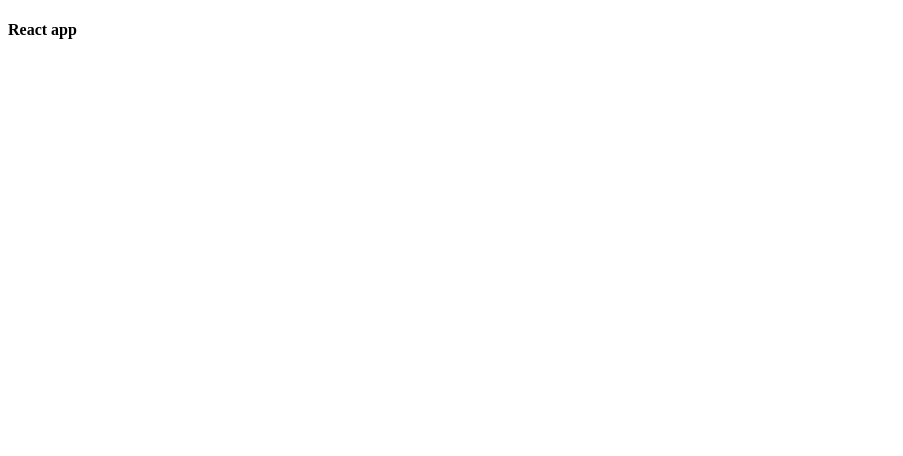
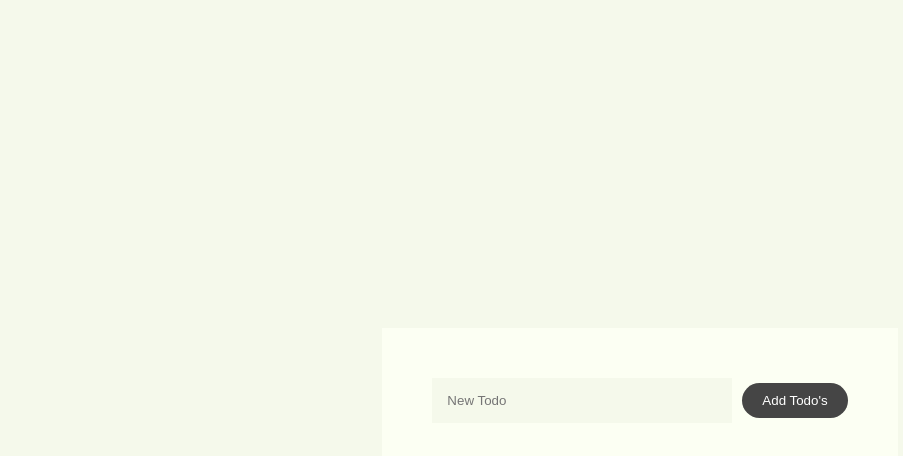
Before and after one commit to Gnanesh5/react_ecommerce-sample-projects, a React (Create React App) app: page / in a window 1280 px wide. Shown: the top 456 px of the page, without its empty margins (0-903 px from the left). Built offline with nearby package versions, Linux system fonts and the light colour scheme.

Commit message:
counter and todo list projects

```diff
--- a/package.json
+++ b/package.json
@@ -6,8 +6,11 @@
     "@testing-library/jest-dom": "^5.17.0",
     "@testing-library/react": "^13.4.0",
     "@testing-library/user-event": "^13.5.0",
+    "bootstrap": "^5.3.2",
     "react": "^18.2.0",
+    "react-bootstrap": "^2.10.0",
     "react-dom": "^18.2.0",
+    "react-icons": "^5.0.1",
     "react-scripts": "5.0.1",
     "web-vitals": "^2.1.4"
   },
--- a/src/App.js
+++ b/src/App.js
@@ -1,11 +1,11 @@
-
+// import Counter from './components/counter/Counter';
+import Todo from './components/todo/Todo';
 function App() {
   return (
-    <div className="App">
-      <header className="App-header">
-        <h4>React app</h4>
-      </header>
-    </div>
+    <>
+      <Todo />
+      {/* <Counter /> */}
+    </>
   );
 }
 
--- /dev/null
+++ b/src/components/counter/Counter.css
@@ -0,0 +1,36 @@
+* {
+    padding: 0;
+    margin: 0;
+    box-sizing: border-box;
+  }
+
+  body {
+    background: #000;
+    height: 100vh;
+    display: flex;
+    flex-direction: column;
+    justify-content: center;
+    align-items: center;
+    text-align: center;
+    color: #fff;
+  }
+
+  .container .number {
+    font-size: 6rem;
+  }
+
+  .btns-container {
+    width: 40rem;
+    display: flex;
+    justify-content: space-around;
+    margin-top: 5rem;
+  }
+
+  .button {
+    padding: 10px 20px;
+    border-radius: 100px;
+    font-size: 2rem;
+    background: #141517;
+    color: #fff;
+    cursor: pointer;
+  }
--- /dev/null
+++ b/src/components/counter/Counter.js
@@ -0,0 +1,27 @@
+import React, {useState} from 'react'
+import "./Counter.css"
+const Counter = () => {
+const [value, setValue] = useState(0)
+
+const increment = () => {
+    setValue(value + 1);
+}
+
+const decrement = () => {
+    (value >= 1) ?setValue(value - 1) : setValue(0);
+}
+  return (
+    <>
+        <div className='container'>
+            <h1 className='number'>{value}</h1>
+        </div>
+        <section className='btns-container'>
+            <button onClick={increment} className='button'>+</button>
+            <button onClick={decrement} classname='button'>-</button>
+        </section>
+
+    </>
+  )
+}
+
+export default Counter
--- /dev/null
+++ b/src/components/todo/Todo.css
@@ -0,0 +1,58 @@
+* {
+    padding: 0;
+    margin: 0;
+    box-sizing: border-box;
+  }
+
+  body {
+    background: #f5f9eb;
+    height: 100vh;
+    display: flex;
+    justify-content: center;
+    align-items: center;
+  }
+
+  .container {
+    background: #fcfff3;
+    padding: 50px;
+  }
+
+  input {
+    padding: 15px;
+    border: none;
+    outline: none;
+    background: #f5f9eb;
+    width: 300px;
+    margin-right: 10px;
+  }
+
+  button {
+    border-radius: 100px;
+    background: #454545;
+    padding: 5px;
+    outline: none;
+    border: none;
+    color: #fff;
+    padding: 10px 20px;
+    cursor: pointer;
+  }
+
+  .todos-list {
+    margin-top: 3rem;
+  }
+
+  .todo {
+    list-style: none;
+    display: flex;
+    justify-content: space-between;
+    align-items: center;
+    background: #f5f9eb;
+    padding: 7px 20px;
+    margin: 10px;
+    font-family: sans-serif;
+  }
+
+  .close {
+    padding: 5px 10px;
+    cursor: pointer;
+  }
--- /dev/null
+++ b/src/components/todo/Todo.js
@@ -0,0 +1,49 @@
+import React, {useState} from 'react'
+import './Todo.css'
+
+const Todo = () => {
+    const [todos, setTodos] = useState([])
+    const [input, setInput] = useState('')
+
+
+    const generateId = () => {
+        return Math.floor(Math.random()*10)
+    }
+    const updateValue = (e) => {
+        setInput(e.target.value)
+    }
+
+    const handleSubmit = () => {
+        setTodos((todos) =>
+          todos.concat({
+            text: input,
+            id: generateId(),
+          })
+        );
+        setInput("");
+      };
+      const removeTodo = (id) =>
+      setTodos((todos) => todos.filter((t) => t.id !== id));
+  return (
+    <>
+    <div className='container'>
+      <input type="text" value={input} onChange={updateValue} placeholder='New Todo'/>
+      <button onClick={handleSubmit}>Add Todo's</button>
+      <ul className='todo-list'>
+        {
+            todos.map(({text, id}) => {
+                return <li key={id} className="todo">
+                <span>{text}</span>
+                <button className="close" onClick={() => removeTodo(id)}>
+                  X
+                </button>
+              </li>
+            })
+        }
+      </ul>
+    </div>
+    </>
+  )
+}
+
+export default Todo
```
Also changed, not shown: 1 other file (tests, documents, lock files or other folders).
